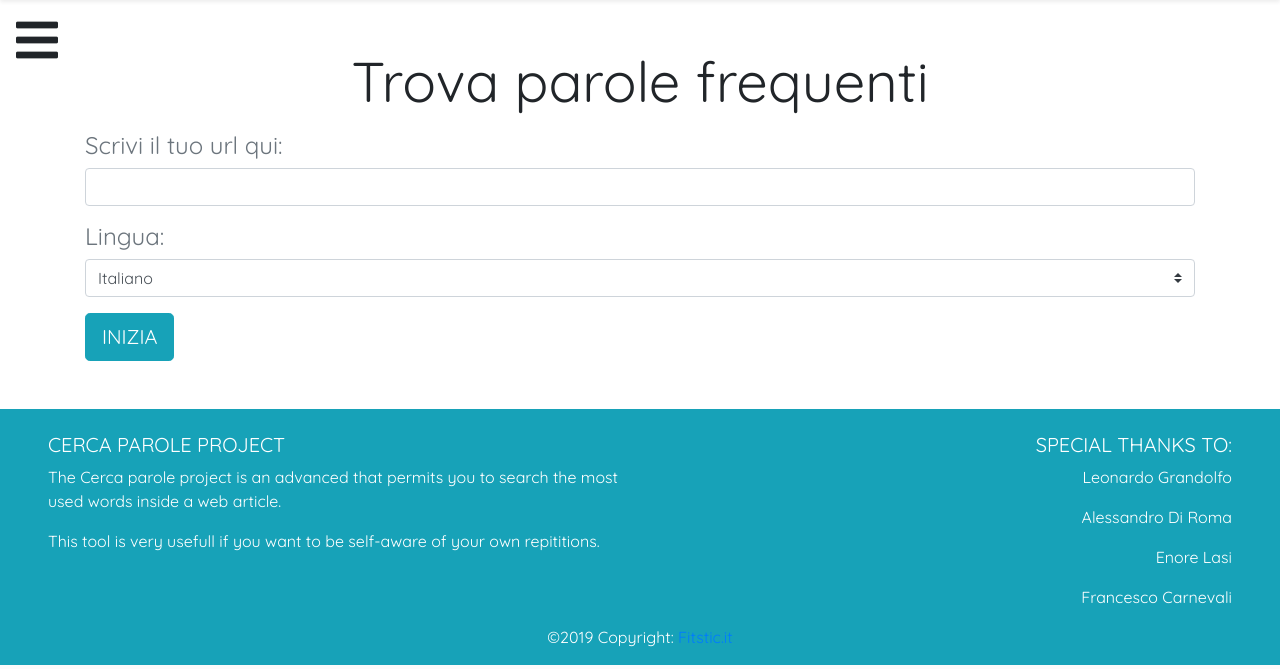
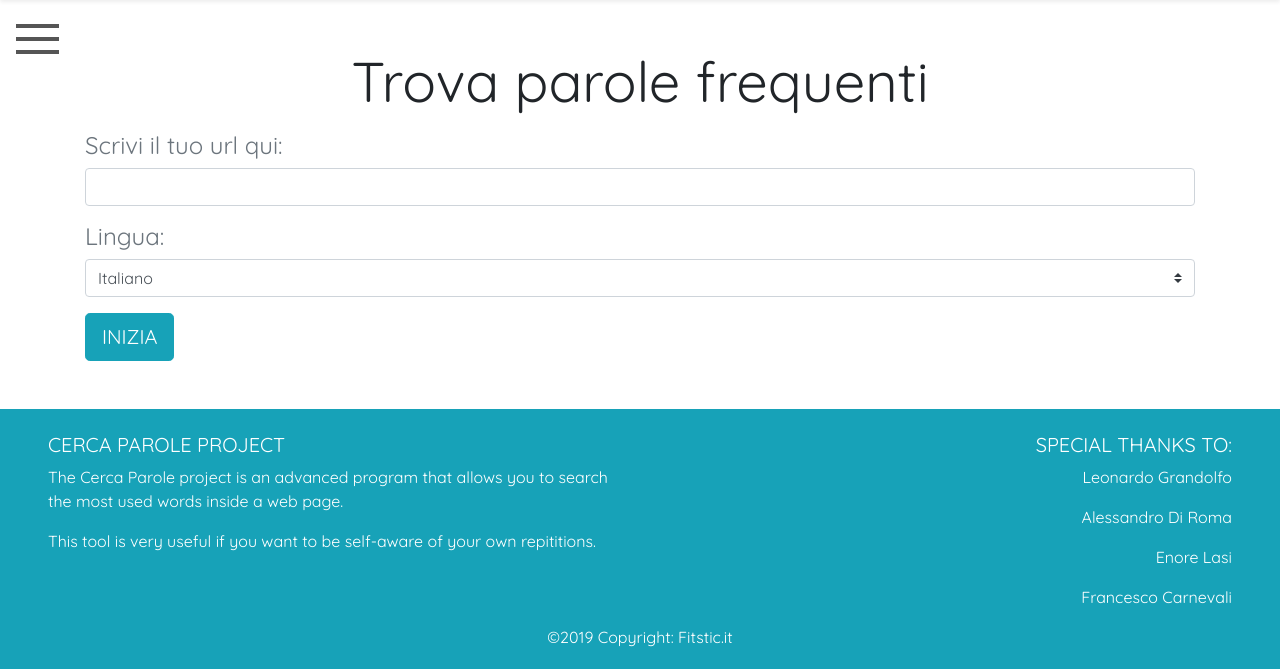
Before and after one commit to AlessandroDiR/hackathon, a PHP site: page / in a window 1280 px wide. Shown: the part 200-869 px from the top of the page. Run offline with PHP 8.4, Linux system fonts and the light colour scheme; data comes from the database, SQL or seed files in the repository; some libraries are stand-ins or nearby versions.

Commit message:
Update index.php

```diff
--- a/Hack/index.php
+++ b/Hack/index.php
@@ -20,9 +20,11 @@ include("main.php");
         <header class="hidden-sm hidden-xs shadow-sm"></header>
 
         <div class="position-relative">
-            <i class="fas fa-bars fa-3x m-3 float-left" data-toggle="collapse" data-target="#collapse"></i>
+			<div class="bars" data-toggle="collapse" data-target="#collapse">
+				<div class="bar"></div>
+			</div>
 
-            <div class="collapse rounded ml-3 col-8 col-md-2 p-0 mt-3 position-absolute" id="collapse">
+            <div class="collapse rounded ml-3 col-8 col-md-2 p-0 mt-4 position-absolute" id="collapse">
                 <nav class="nav flex-column">
                     <?php echo getDataFromDB(); ?>
                 </nav>
@@ -67,14 +69,14 @@ include("main.php");
 
             <div class="row px-5">
 
-                <div class="col-md-6">
+                <div class="col-6">
                     <h5 class="text-uppercase">Cerca Parole Project</h5>
-                    <p>The Cerca parole project is an advanced that permits you to search the most used words inside a web article.</p>
-                    <p>This tool is very usefull if you want to be self-aware of your own repititions.</p>
+                    <p>The Cerca Parole project is an advanced program that allows you to search the most used words inside a web page.</p>
+                    <p>This tool is very useful if you want to be self-aware of your own repititions.</p>
                 </div>
 
-                <div class="col-md-6 text-right">
-                    <h5 class="text-uppercase">Special Thanks to:</h5>
+                <div class="col-6 text-right">
+                    <h5 class="text-uppercase">Special thanks to:</h5>
 
                     <ul class="list-unstyled">
                         <li>
@@ -94,8 +96,8 @@ include("main.php");
 
             </div>
 
-            <div class="footer-copyright text-center">
-                ©2019 Copyright: <a href="https://www.fitstic.it/"> Fitstic.it</a>
+            <div class="text-center pb-1">
+                ©2019 Copyright: <a href="https://www.fitstic.it/" class="text-white"> Fitstic.it</a>
             </div>
 
         </footer>
```
